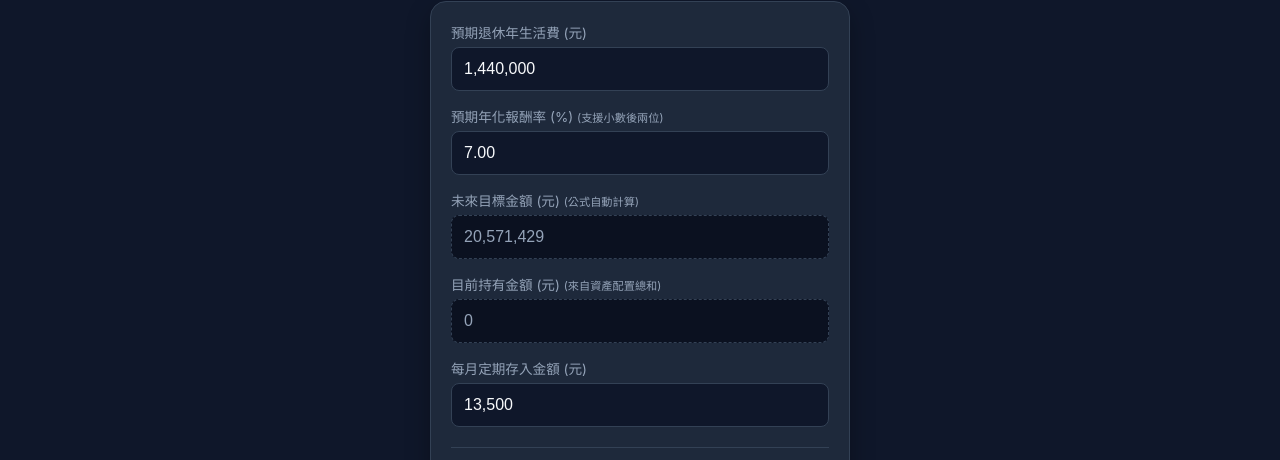
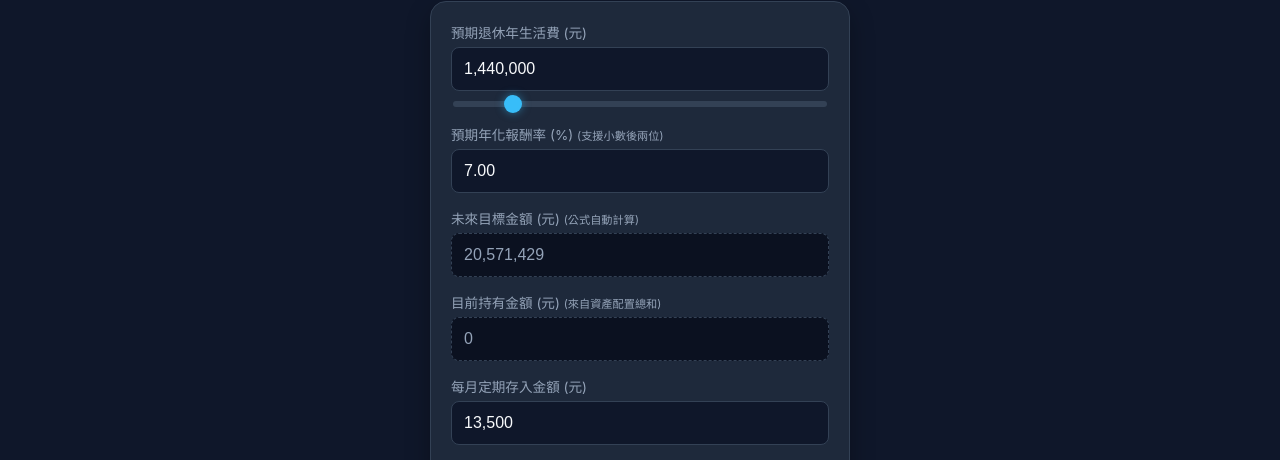
Before and after one commit to deanaa776622/finance, a plain HTML site: page index.html in a window 1280 px wide. Shown: the part 94-554 px from the top of the page. Drawn offline with nearby package versions, Linux system fonts and the light colour scheme.

Commit message:
Update index.html
Bar

```diff
--- a/index.html
+++ b/index.html
@@ -54,7 +54,7 @@
       color: var(--sub-text);
       margin-bottom: 5px;
     }
-    input {
+    input[type="text"], input[type="number"] {
       width: 100%;
       padding: 12px;
       border-radius: 8px;
@@ -74,6 +74,34 @@
       cursor: not-allowed;
       border-style: dashed;
     }
+
+    /* 滑桿控制樣式 */
+    .slider-wrapper {
+      display: flex;
+      align-items: center;
+      gap: 10px;
+      margin-top: 8px;
+    }
+    input[type="range"] {
+      -webkit-appearance: none;
+      appearance: none;
+      width: 100%;
+      height: 6px;
+      border-radius: 3px;
+      background: var(--border-color);
+      outline: none;
+    }
+    input[type="range"]::-webkit-slider-thumb {
+      -webkit-appearance: none;
+      appearance: none;
+      width: 18px;
+      height: 18px;
+      border-radius: 50%;
+      background: var(--accent-color);
+      cursor: pointer;
+      box-shadow: 0 0 8px rgba(56, 189, 248, 0.5);
+    }
+
     .result-box {
       margin-top: 20px;
       padding-top: 15px;
@@ -115,7 +143,10 @@
   <div class="card">
     <div class="input-group">
       <label>預期退休年生活費 (元)</label>
-      <input type="text" id="annual_cost" value="1,440,000" oninput="formatAndCalculate(this)">
+      <input type="text" id="annual_cost" value="1,440,000" oninput="syncCostFromInput(this)">
+      <div class="slider-wrapper">
+        <input type="range" id="annual_cost_slider" min="0" max="10000000" step="10000" value="1440000" oninput="syncCostFromSlider(this)">
+      </div>
     </div>
 
     <div class="input-group">
@@ -130,7 +161,6 @@
 
     <div class="input-group">
       <label>目前持有金額 (元) <span style="font-size:0.7rem;">(來自資產配置總和)</span></label>
-      <!-- 改為 disabled 停用手動修改 -->
       <input type="text" id="pv" value="0" disabled>
     </div>
 
@@ -168,6 +198,22 @@
     return parseFloat(formattedStr.toString().replace(/,/g, '')) || 0;
   }
 
+  // 從輸入框更新數值並同步拉霸
+  function syncCostFromInput(input) {
+    let rawValue = parseNumber(input.value);
+    if (rawValue > 10000000) rawValue = 10000000;
+    input.value = rawValue ? rawValue.toLocaleString('en-US') : (input.value === '0' ? '0' : '');
+    document.getElementById('annual_cost_slider').value = rawValue;
+    calculate();
+  }
+
+  // 從拉霸更新數值並同步輸入框
+  function syncCostFromSlider(slider) {
+    const val = parseFloat(slider.value) || 0;
+    document.getElementById('annual_cost').value = formatNumber(val);
+    calculate();
+  }
+
   function formatAndCalculate(input) {
     let rawValue = parseNumber(input.value);
     if (rawValue > 999999999999999) rawValue = 999999999999999;
@@ -182,7 +228,6 @@
     }
   }
 
-  // 從 localStorage 讀取資產配置頁面的三項市值並動態加總
   function loadAndSyncPV() {
     const aOrig = parseNumber(localStorage.getItem('alloc_original')) || 0;
     const aLev  = parseNumber(localStorage.getItem('alloc_leverage')) || 0;
@@ -221,7 +266,6 @@
         localStorage.setItem('sav_target_total', fv);
     }
 
-    // 自動讀取資產配置頁面的市值總和
     const pvVal = loadAndSyncPV();
     const pmtVal = parseNumber(document.getElementById('pmt').value);
     const monthlyRate = annualRate / 12;
@@ -352,7 +396,9 @@
 
   window.onload = function() {
     if (localStorage.getItem('sav_annual_cost')) {
-      document.getElementById('annual_cost').value = formatNumber(localStorage.getItem('sav_annual_cost'));
+      const savedCost = parseNumber(localStorage.getItem('sav_annual_cost'));
+      document.getElementById('annual_cost').value = formatNumber(savedCost);
+      document.getElementById('annual_cost_slider').value = savedCost;
     }
     if (localStorage.getItem('sav_rate')) {
       document.getElementById('rate').value = localStorage.getItem('sav_rate');
```
